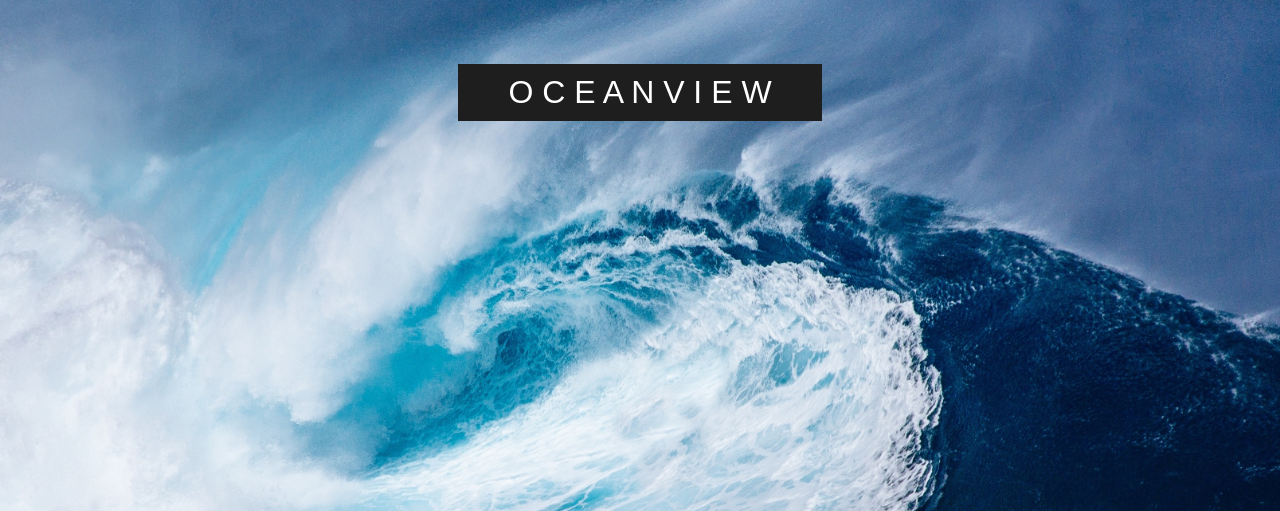
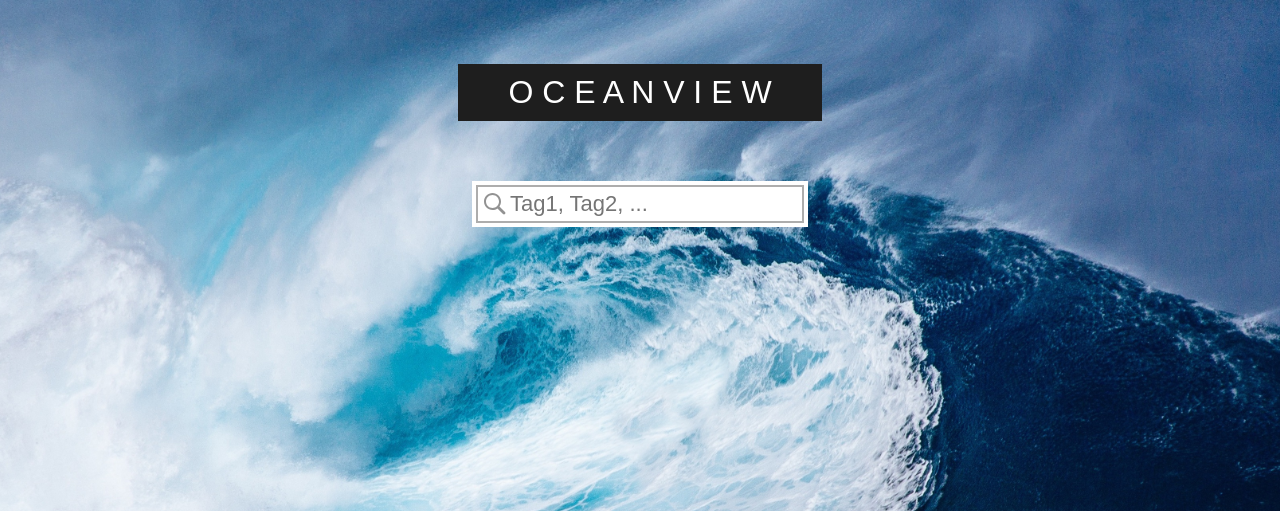
Before and after one commit to Milkshak3s/OCEANVIEW, a Python web app: template oceanview/templates/index.html in a window 1280 px wide. Shown: the top 511 px of the page. Run offline with Jinja, Linux system fonts and the light colour scheme; the template is opened without the code that fills it, so the values that code supplies are empty.

Commit message:
Sexy Sexy Search Bar - BEGIN

```diff
--- a/oceanview/static/index.css
+++ b/oceanview/static/index.css
@@ -9,6 +9,7 @@ body{
 }
 .titleblock{
     text-align: center;
+    margin: 4em 0;
 }
 .titleblock h1{
     display: inline-block;
@@ -17,14 +18,35 @@ body{
     color: white;
     font-family: sans-serif;
     font-weight: 100;
-    margin: 2em;
+    margin: 0;
+}
+#searchdiv{
+    text-align:  center;
+    margin: 4em 0;
+}
+#search{
+    font-size: 1.5em;
+    font-family: sans-serif;
+    box-sizing: border-box;
+    border: 2px solid #adadad;
+    outline: 4px solid #FFF;
+    background-image: url("searchicon.svg");
+    background-position: 0px 0px;
+    background-repeat: no-repeat;
+    padding: 4px;
+    padding-left: 32px;
+    font-size: 22px;
+}
+#search:focus{
+    box-shadow: 0px 0px 8px 4px #000;
+    outline-offset: 0;
 }
 .targets{
-    /* text-align: center; */
     display: flex;
     flex-wrap: wrap;
     align-items: center;
     justify-content: space-evenly;
+    margin-top: -1em;
 }
 .target{
     background-color: white;
--- a/oceanview/templates/index.html
+++ b/oceanview/templates/index.html
@@ -10,6 +10,9 @@
     <body>
         <div class="titleblock">
             <h1>O C E A N V I E W</h1>
+        </div>
+        <div id="searchdiv">
+            <input type="text" id="search" placeholder="Tag1, Tag2, ...">
         </div>
         <div class="targets" id="targetbox">
 
```
Also changed, not shown: oceanview/static/searchicon.svg (added).
